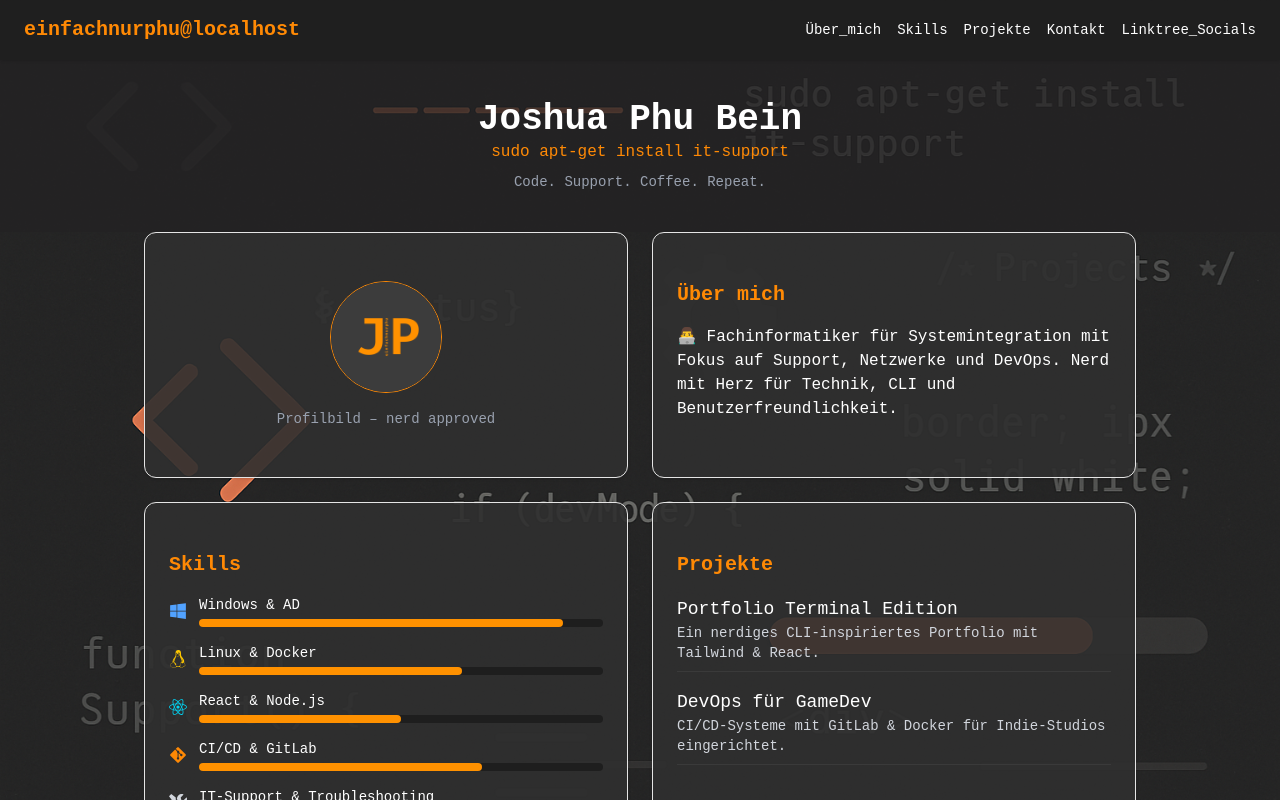
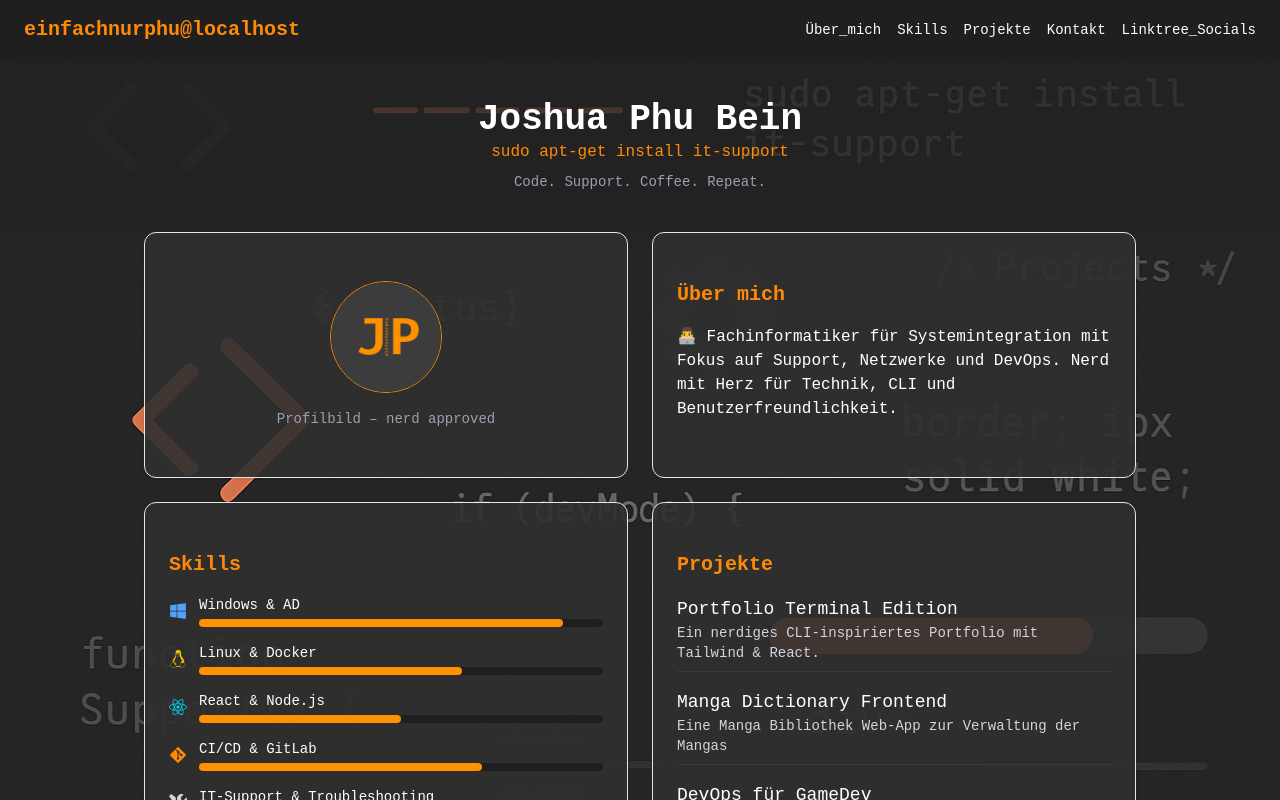
Before and after one commit to commanderphu/kit-portfolio, a Next.js app: page / in a window 1280 px wide. Shown: the top 800 px of the page. Built offline with nearby package versions, Linux system fonts and the light colour scheme.

Commit message:
fix: add "Manga Dictionary Frontend" project with description and link

```diff
--- a/src/app/page.tsx
+++ b/src/app/page.tsx
@@ -24,6 +24,11 @@ export default function Portfolio() {
       title: "Portfolio Terminal Edition",
       description: "Ein nerdiges CLI-inspiriertes Portfolio mit Tailwind & React.",
       link: "https://github.com/commanderphu/kit-portfolio"
+    },
+    {
+	    title: "Manga Dictionary Frontend",
+	    description: "Eine Manga Bibliothek Web-App zur Verwaltung der Mangas",
+	    link: "https://github.com/commanderphu/manga-inventory-38"
     },
     {
       title: "DevOps für GameDev",
```
